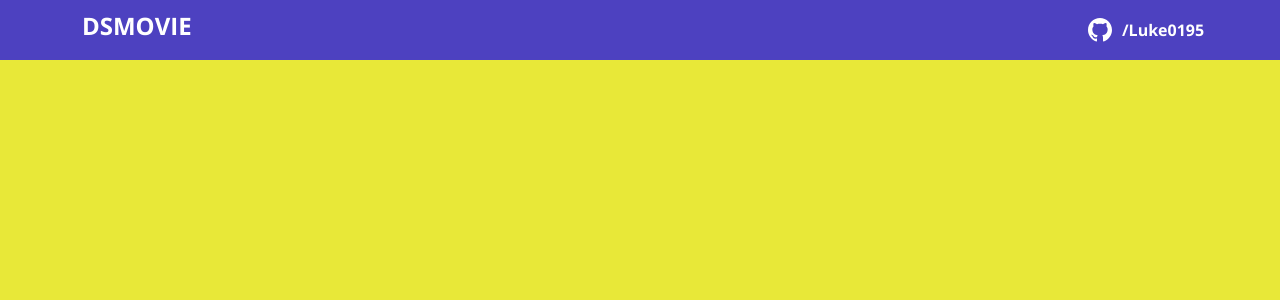
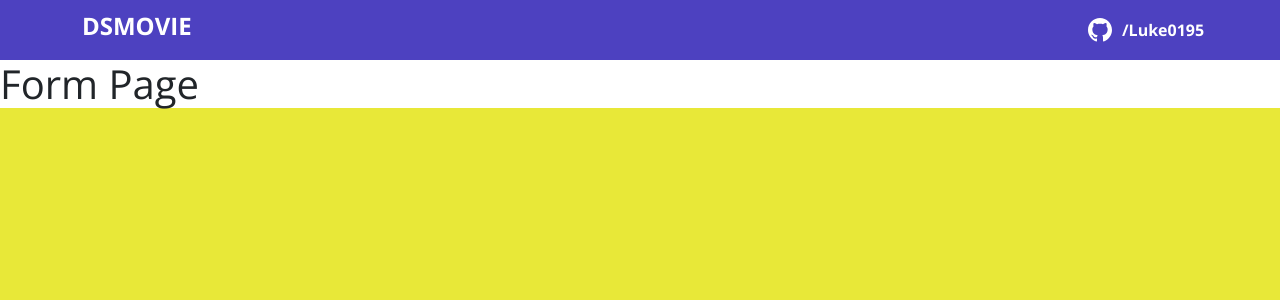
Before and after one commit to Luke0195/themv-front-end, a React (Create React App) app: page /form/1 in a window 1280 px wide. Shown: the top 300 px of the page. Built offline with nearby package versions, Linux system fonts and the light colour scheme.

Commit message:
feat: add routes

```diff
--- a/src/App.tsx
+++ b/src/App.tsx
@@ -1,10 +1,20 @@
 import React from 'react'
+import { BrowserRouter, Routes, Route } from 'react-router-dom'
 import Header from './components/Header'
-
+import Dashboard from './pages/Dashboard'
+import Form from './pages/Form'
 function App () {
   return (
     <React.Fragment>
-      <Header/>
+      <BrowserRouter>
+          <Header/>
+          <Routes>
+            <Route path="/" element={<Dashboard/>}/>
+            <Route path="/form">
+              <Route path=":movieId" element={<Form/>}/>
+            </Route>
+          </Routes>
+      </BrowserRouter>
     </React.Fragment>
   )
 }
--- /dev/null
+++ b/src/pages/Dashboard/index.tsx
@@ -0,0 +1,7 @@
+import React from 'react'
+
+export default function Dashboard () {
+  return (
+    <h1> Dashboard Page</h1>
+  )
+}
--- /dev/null
+++ b/src/pages/Form/index.tsx
@@ -0,0 +1,7 @@
+import React from 'react'
+
+export default function Form () {
+  return (
+    <h1> Form Page</h1>
+  )
+}
```
Also changed, not shown: src/pages/Dashboard/styles.css (added).
